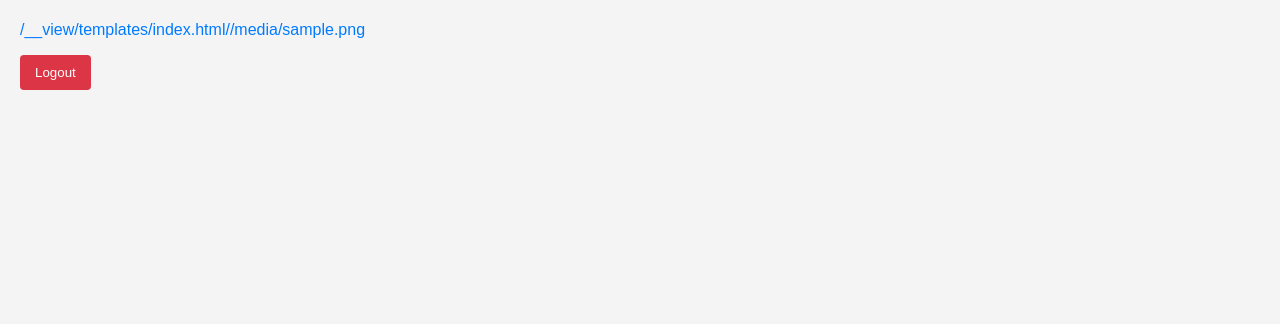
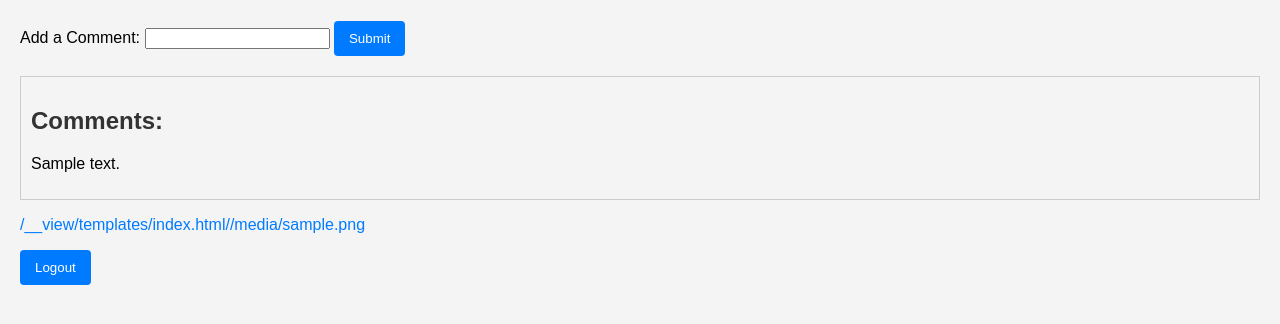
Before and after one commit to lgf2111/cspj-server, a Python web app: template templates/index.html in a window 1280 px wide. Shown: the part 67-391 px from the top of the page. Run offline with Jinja, Linux system fonts and the light colour scheme; the template is opened without the code that fills it: most values are stand-ins (such as "Sample title", 1, 10 or a date in 2020).

Commit message:
implement xss demo.

```diff
--- a/static/index.css
+++ b/static/index.css
@@ -28,7 +28,7 @@ a:hover {
 }
 
 button {
-    background-color: #dc3545;
+    background-color: #007bff;
     color: #fff;
     padding: 10px 15px;
     border: none;
@@ -37,5 +37,28 @@ button {
 }
 
 button:hover {
-    background-color: #c82333;
+    background-color: #0056b3;
 }
+
+/* Comment Section Styles */
+.comments-section {
+    max-height: 200px;  /* Adjust the max height as needed */
+    overflow-y: scroll;
+    border: 1px solid #ccc;
+    padding: 10px;
+    margin-top: 20px;
+}
+
+/* Style for the Submit Button in the Comment Form */
+.submit-button {
+    background-color: #007bff;
+    color: #fff;
+    padding: 10px 15px;
+    border: none;
+    border-radius: 4px;
+    cursor: pointer;
+}
+
+.submit-button:hover {
+    background-color: #0056b3;
+}
--- a/templates/index.html
+++ b/templates/index.html
@@ -10,6 +10,23 @@
 
 <body>
     <h2>Welcome, {{ current_user.username }}!</h2>
+    <!-- Comment Submission Form -->
+    <form action="{{ url_for('submit_comment') }}" method="post">
+        <label for="comment">Add a Comment:</label>
+        <input type="text" name="comment" id="comment" required>
+        <button type="submit" class="submit-button">Submit</button>
+    </form>
+
+    <!-- Display Comments -->
+    <div class="comments-section">
+        <h2>Comments:</h2>
+        <ul>
+            {% for comment in comments %}
+            <li>{{ comment.content|safe }}</li>
+            {% endfor %}
+        </ul>
+    </div>
+
     <ul>
         {% for file in files %}
         <li>
```
Also changed, not shown: app.py (+28 -5 lines), test_cases/prevent_command_injection_attack.txt (+7 -0 lines), test_cases/prevent_xss_injection_attack.txt (added, +8 -0 lines), instance/app.db (added), instance/users.db (deleted).
